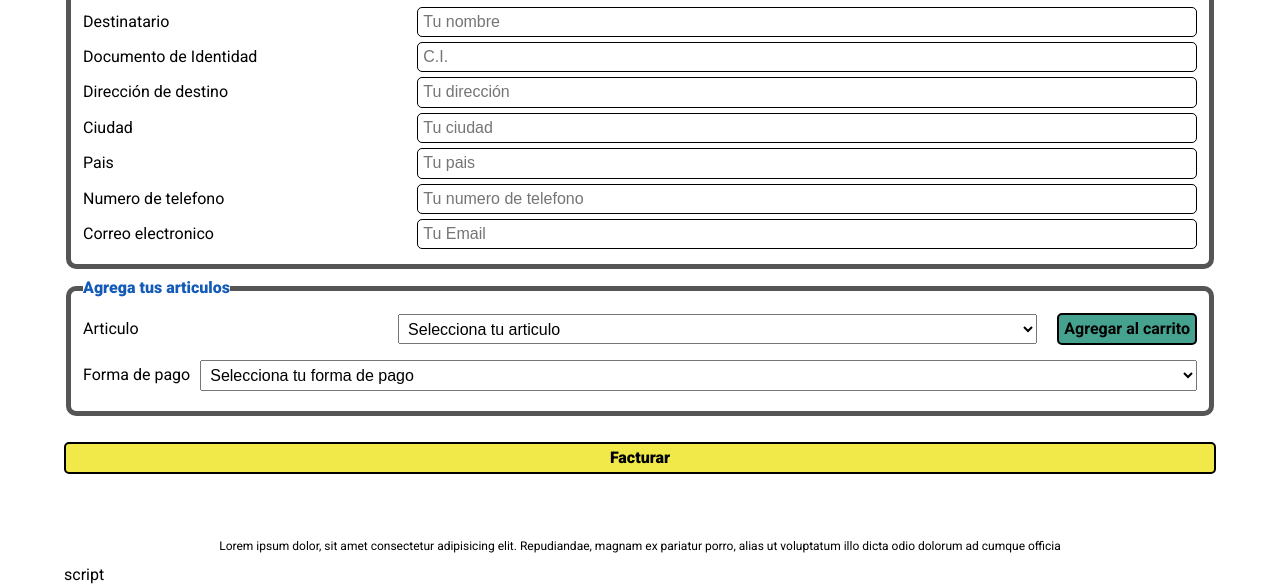
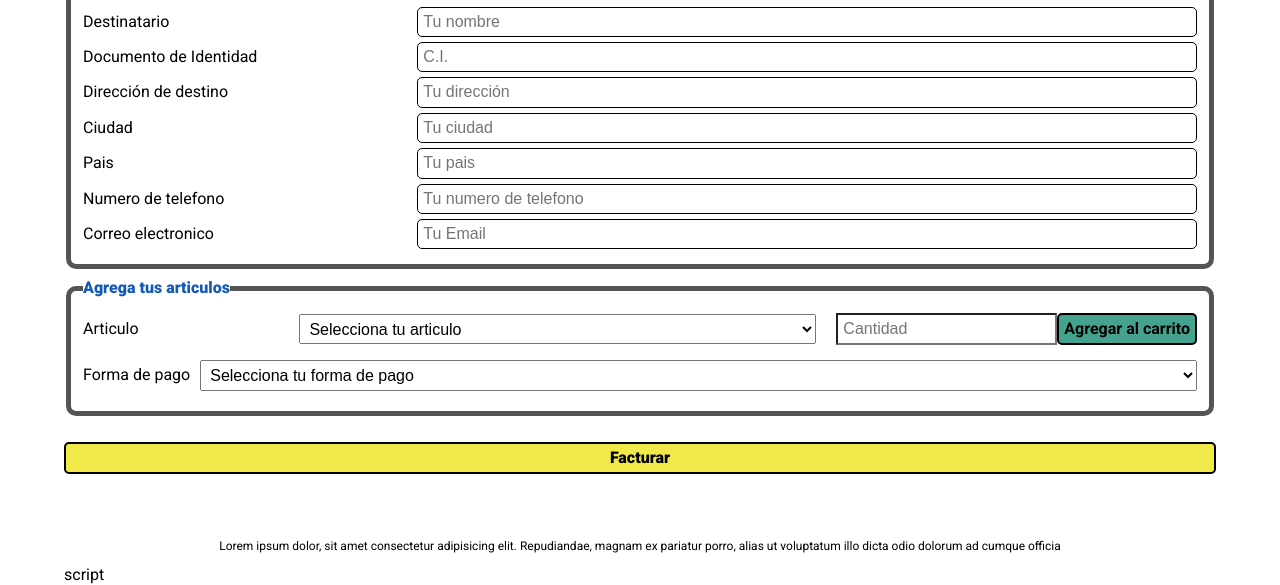
Before and after one commit to JPuente25/billing_for_business, a website: page index.html in a window 1280 px wide. Shown: the part 325-910 px from the top of the page. Drawn offline with Linux system fonts and the light colour scheme.

Commit message:
Agregada la cantidad

```diff
--- a/index.html
+++ b/index.html
@@ -76,6 +76,7 @@
                             <select name="" id="art" class="articulos__select">
                                 <option class = "option__disabled"selected disabled>Selecciona tu articulo</option>
                             </select>
+                            <input type="number" class="articulos__cantidad" placeholder="Cantidad">
                             <input type="button" value="Agregar al carrito" class="boton boton--agregar"/>
                         </div>
 
```
